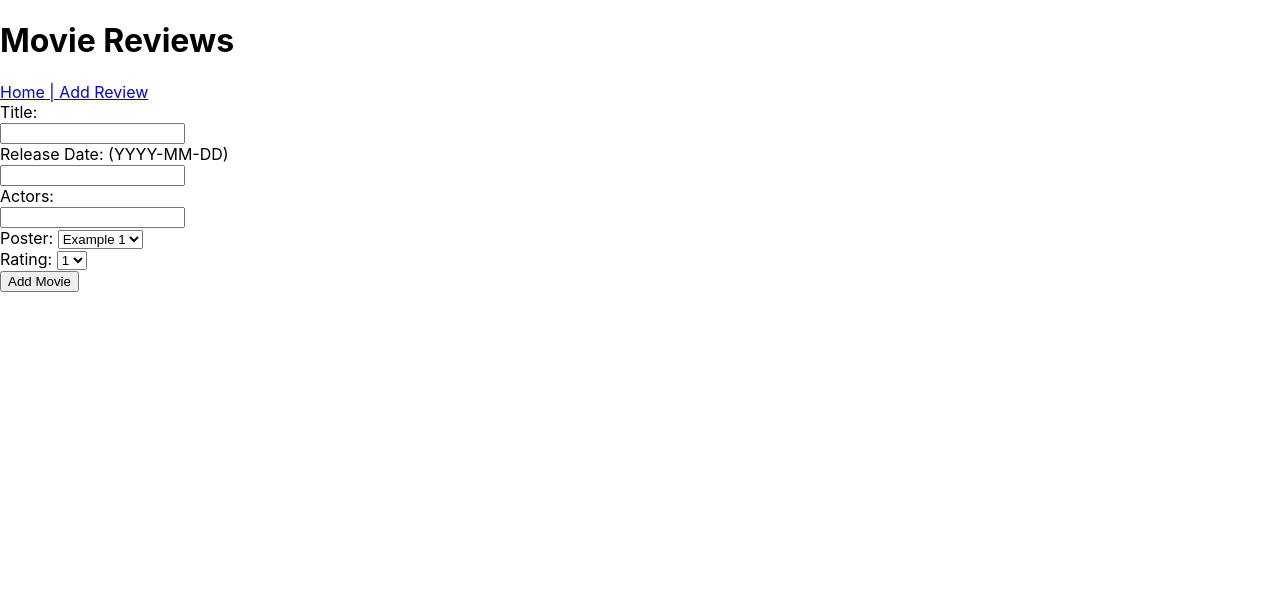
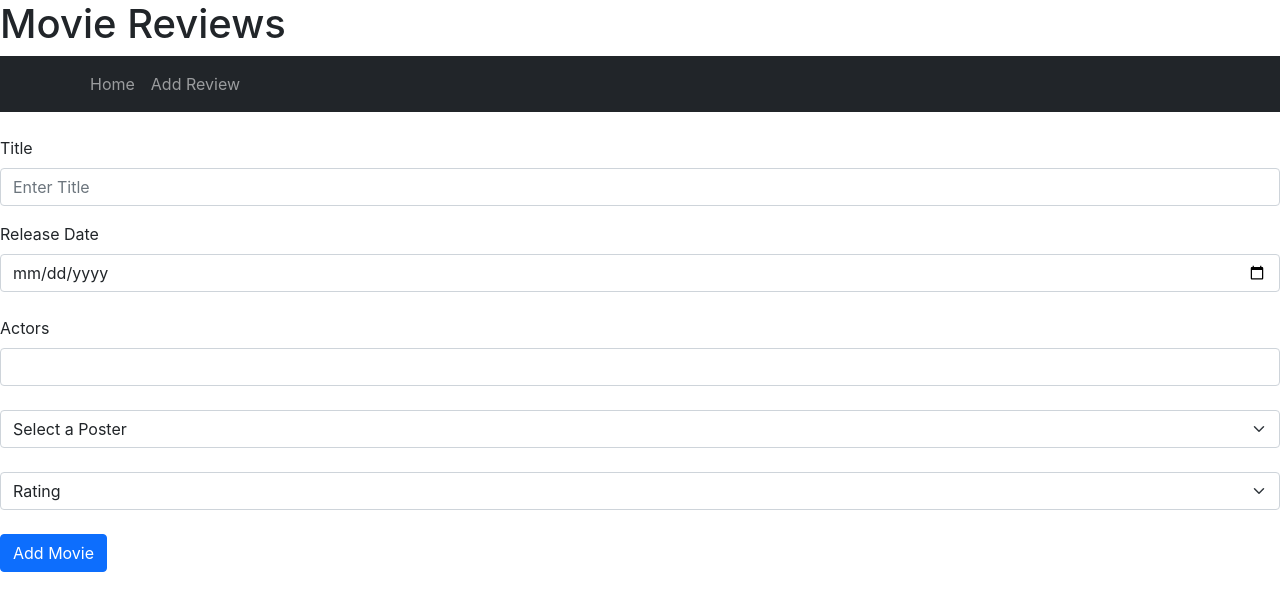
Before and after one commit to ericthomasca/CP3540-movie-reviews-react, a React (Create React App) app in the folder movie-reviews/: page /add in a window 1280 px wide. Shown: the top 610 px of the page. Built offline with nearby package versions, Linux system fonts and the light colour scheme; no server answers.

Commit message:
react bootstrap

```diff
--- a/movie-reviews/public/index.html
+++ b/movie-reviews/public/index.html
@@ -5,11 +5,14 @@
     <link rel="icon" href="%PUBLIC_URL%/favicon.ico" />
     <meta name="viewport" content="width=device-width, initial-scale=1" />
     <meta name="theme-color" content="#000000" />
-    <meta
-      name="description"
-      content="Movie Reviews React App"
+    <meta name="description" content="Movie Reviews React App" />
+    <link rel="manifest" href="%PUBLIC_URL%/manifest.json" />
+    <link
+      rel="stylesheet"
+      href="https://cdn.jsdelivr.net/npm/bootstrap@5.1.3/dist/css/bootstrap.min.css"
+      integrity="sha384-1BmE4kWBq78iYhFldvKuhfTAU6auU8tT94WrHftjDbrCEXSU1oBoqyl2QvZ6jIW3"
+      crossorigin="anonymous"
     />
-    <link rel="manifest" href="%PUBLIC_URL%/manifest.json" />
     <title>Movie Reviews</title>
   </head>
   <body>
--- a/movie-reviews/src/AddMovie.js
+++ b/movie-reviews/src/AddMovie.js
@@ -1,4 +1,6 @@
 import React, { useState } from "react";
+import Form from "react-bootstrap/Form";
+import Button from "react-bootstrap/Button";
 
 export function AddMovie() {
   const [title, setTitle] = useState("");
@@ -50,36 +52,47 @@ export function AddMovie() {
 
   return (
     <>
-      <form onSubmit={handleSubmit}>
-        <label>Title: </label>
       <br></br>
-        <input type="text" onChange={titleUpdate}></input>
+      <Form onSubmit={handleSubmit}>
+        <Form.Group className="mb-3" controlID="formTitle">
+          <Form.Label>Title</Form.Label>
+          <Form.Control
+            type="text"
+            placeholder="Enter Title"
+            onChange={titleUpdate}
+          />
+        </Form.Group>
+        <Form.Group>
+          <Form.Label>Release Date</Form.Label>
+          <Form.Control type="date" onChange={dateUpdate}></Form.Control>
+        </Form.Group>
         <br></br>
-        <label>Release Date: (YYYY-MM-DD) </label>
+        <Form.Group>
+          <Form.Label>Actors</Form.Label>
+          <Form.Control type="text" onChange={actorsUpdate}></Form.Control>
+        </Form.Group>
         <br></br>
-        <input type="text" onChange={dateUpdate}></input>
+        <Form.Group>
+          <Form.Select aria-label="Default select example" onChange={posterUpdate}>
+            <option>Select a Poster</option>
+            <option value="/5cZySBvy41eHTD5LyQn48aP444k.jpg">Poster 1</option>
+            <option value="/5mq8J11266ZL7HCOwDGXoaU6eIO.jpg">Poster 2</option>
+          </Form.Select>
+        </Form.Group>
         <br></br>
-        <label>Actors: </label>
-        <br></br>
-        <input type="text" onChange={actorsUpdate}></input>
-        <br></br>
-        <label>Poster: </label>
-        <select onChange={posterUpdate}>
-          <option value="/5cZySBvy41eHTD5LyQn48aP444k.jpg">Example 1</option>
-          <option value="/5mq8J11266ZL7HCOwDGXoaU6eIO.jpg">Example 2</option>
-        </select>
-        <br></br>
-        <label>Rating: </label>
-        <select onChange={ratingUpdate}>
+        <Form.Group>
+          <Form.Select aria-label="Default select example" onChange={ratingUpdate}>
+            <option>Rating</option>
             <option value="1">1</option>
             <option value="2">2</option>
             <option value="3">3</option>
             <option value="4">4</option>
             <option value="5">5</option>
-        </select>
+          </Form.Select>
+        </Form.Group>
         <br></br>
-        <button type="submit">Add Movie</button>
-      </form>
+        <Button type="submit">Add Movie</Button>
+      </Form>
     </>
   );
 }
--- a/movie-reviews/src/App.js
+++ b/movie-reviews/src/App.js
@@ -1,9 +1,12 @@
 import "./App.css";
-import { Routes, Route, Link } from "react-router-dom";
+import { Route, Routes } from "react-router-dom";
 import { useState, useEffect } from "react";
-import { Home } from "./Home";
-import { AddMovie } from "./AddMovie";
-import { UhOh404 } from "./UhOh404";
+import Home from "./Home";
+import AddMovie from "./AddMovie";
+import UhOh404 from "./UhOh404";
+import Navbar from "react-bootstrap/Navbar";
+import Container from "react-bootstrap/Container";
+import Nav from "react-bootstrap/Nav";
 
 function App({ secret: sc }) {
   const [movies, setMovies] = useState(null);
@@ -20,10 +23,14 @@ function App({ secret: sc }) {
   return (
     <>
       <h1>Movie Reviews</h1>
-      <nav>
-        <Link to="">Home | </Link>
-        <Link to="add">Add Review</Link>
-      </nav>
+      <Navbar bg="dark" variant="dark">
+        <Container>
+        <Nav className="me-auto">
+          <Nav.Link href="/">Home</Nav.Link>
+          <Nav.Link href="/add">Add Review</Nav.Link>
+        </Nav>
+        </Container>
+      </Navbar>
       <Routes>
         <Route path="/" element={<Home movies={movies} setMovies={setMovies}/>} />
         <Route path="/add" element={<AddMovie />} />
--- a/movie-reviews/src/Home.js
+++ b/movie-reviews/src/Home.js
@@ -1,4 +1,6 @@
 import React, { useState } from "react";
+import Table from "react-bootstrap/Table";
+import Button from "react-bootstrap/Button";
 
 export function Home({ movies = [], setMovies = (f) => f }) {
   const posterPrefix = "https://image.tmdb.org/t/p/original";
@@ -14,7 +16,7 @@ export function Home({ movies = [], setMovies = (f) => f }) {
 
   return (
     <>
-      <table>
+      <Table striped bordered hover>
         <thead>
           <tr>
             <th>Movie</th>
@@ -51,13 +53,8 @@ export function Home({ movies = [], setMovies = (f) => f }) {
             </tr>
           ))}
         </tbody>
-      </table>
-      <button
-        onClick={() => {
-          }}
-      >
-        Remove
-      </button>
+      </Table>
+      <Button type="submit" variant="danger">Remove</Button>
     </>
   );
 }
```
Lines whose indentation alone changed are shown as unchanged.
